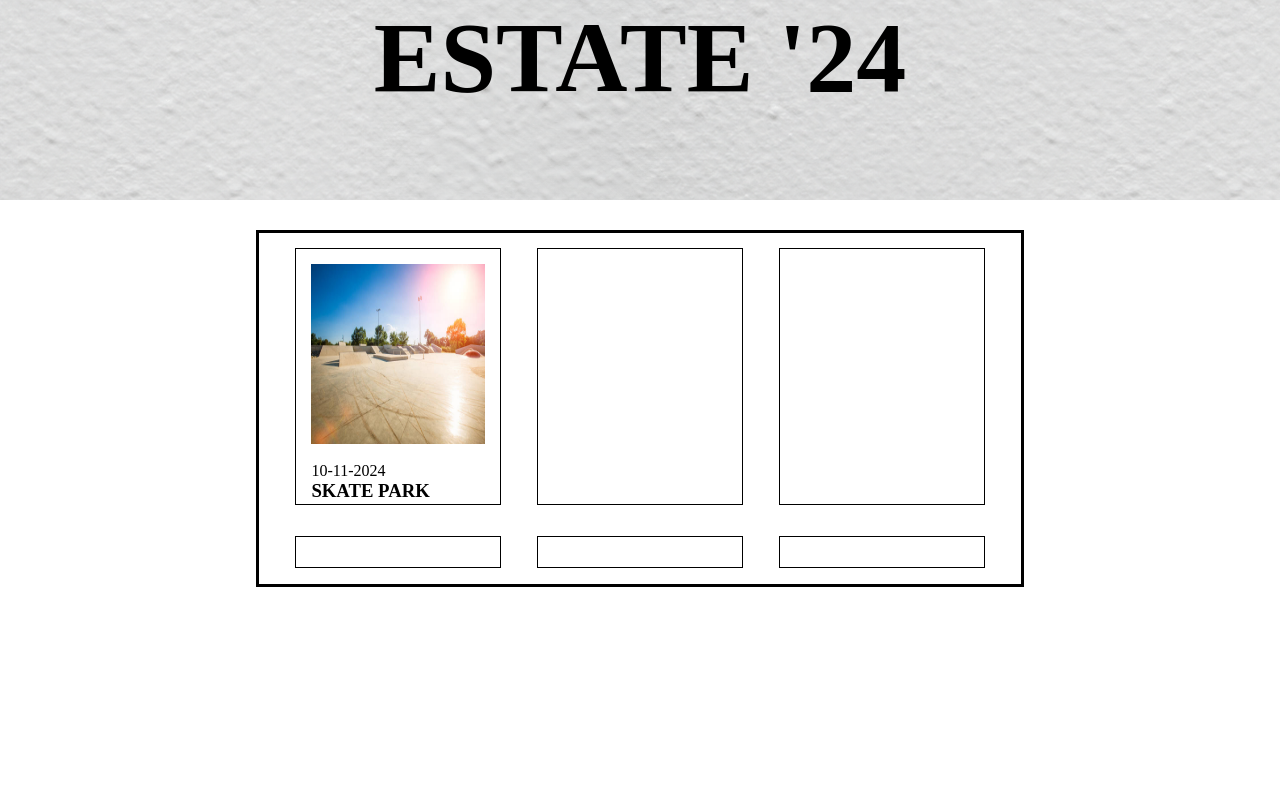
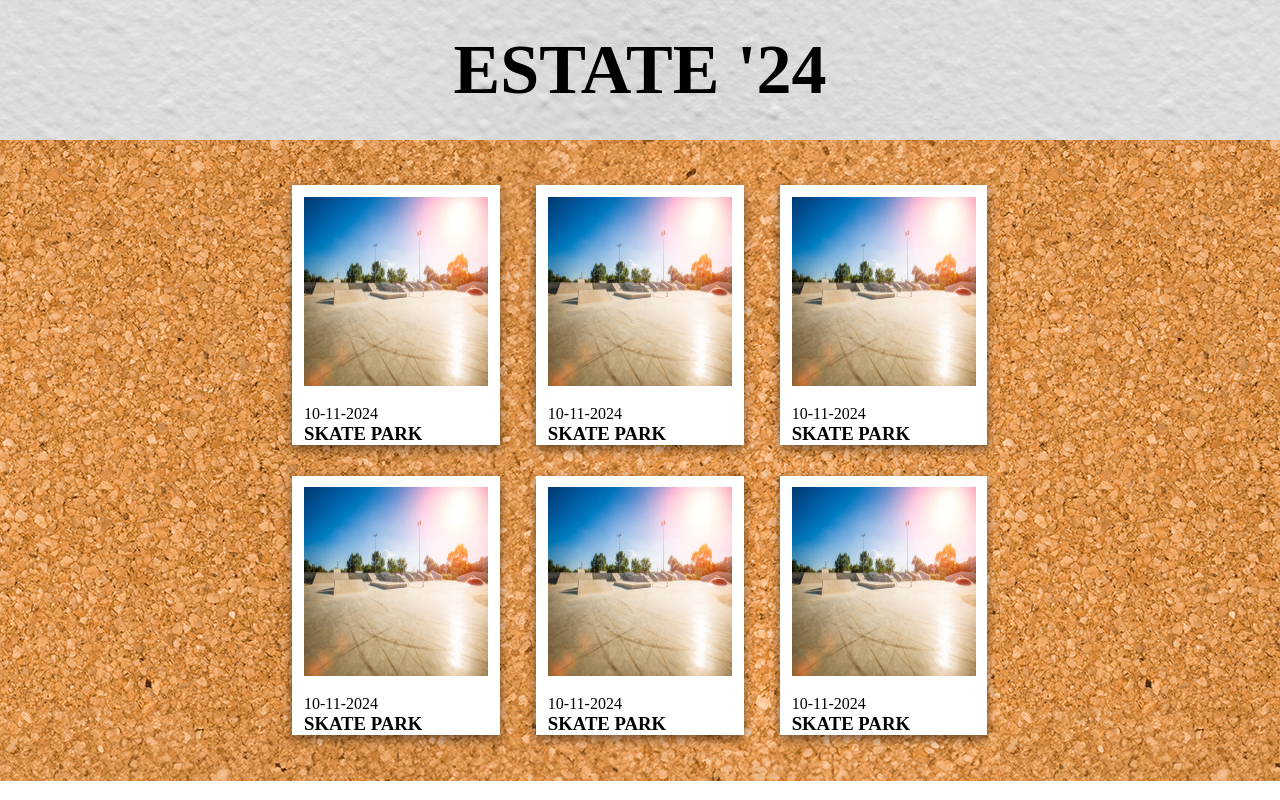
Before and after one commit to Alesbianchi/js-photo-blog, a plain HTML site: page index.html in a window 1280 px wide. Drawn offline with nearby package versions, Linux system fonts and the light colour scheme; a web font is replaced by a local one.

Commit message:
add style

```diff
--- a/css/style.css
+++ b/css/style.css
@@ -8,14 +8,17 @@
 /* regole container */
 .title{
     display: flex;
+    /* centra orizzontalmente */
     justify-content: center;
+    /* centra verticalmente */
+    align-items: center;
     background-image: url(../img/wall.png);
-    height: 200px;
+    height: 140px;
 }
 .main-container {
     display: flex;
     justify-content: center;
-    margin-top: 30px;
+    background-image: url(../img/cork.png);
 }
 
 .container{
@@ -23,18 +26,22 @@
     display: flex;
     flex-wrap: wrap;
     justify-content: space-evenly;
+    margin-top: 30px;
+    margin-bottom: 30px;
     /* DEBUG */
-    border: solid 3px;
+    /* border: solid 3px; */
 
 }
 
 .container-label{
     width: 27%;
-    padding: 2%;
+    padding: 1.5%;
     margin-bottom: 2%;
     margin-top: 2%;
+    background-color: white;
+    box-shadow: 0px 4px 10px rgba(0, 0, 0, 0.5);
     /* DEBUG */
-    border: 1px solid black;
+    /* border: 1px solid black; */
 }
 
 .container-img{
@@ -51,9 +58,11 @@
 h1, h3{
     font-family: Edu Tas Beginner;
 }
+
 h1{
-    font-size: 100px;
+    font-size: 70px;
 }
+
 h3{
     margin-bottom: 30%;
 }
--- a/index.html
+++ b/index.html
@@ -48,11 +48,13 @@
 
                 <!-- sottocontenitore immagini -->
                 <div class="container-img">
-
+                    <img src="./img/prova.jpg" alt="">
                 </div>
 
                 <!-- sottocontenitore testo -->
                 <div class="container-text">
+                    <div class="date">10-11-2024</div>
+                    <h3>SKATE PARK</h3>
 
                 </div>
 
@@ -62,11 +64,13 @@
 
                 <!-- sottocontenitore immagini -->
                 <div class="container-img">
-
+                    <img src="./img/prova.jpg" alt="">
                 </div>
 
                 <!-- sottocontenitore testo -->
                 <div class="container-text">
+                    <div class="date">10-11-2024</div>
+                    <h3>SKATE PARK</h3>
 
                 </div>
 
@@ -76,11 +80,13 @@
 
                 <!-- sottocontenitore immagini -->
                 <div class="container-img">
-
+                    <img src="./img/prova.jpg" alt="">
                 </div>
 
                 <!-- sottocontenitore testo -->
                 <div class="container-text">
+                    <div class="date">10-11-2024</div>
+                    <h3>SKATE PARK</h3>
 
                 </div>
 
@@ -90,11 +96,13 @@
 
                 <!-- sottocontenitore immagini -->
                 <div class="container-img">
-
+                    <img src="./img/prova.jpg" alt="">
                 </div>
 
                 <!-- sottocontenitore testo -->
                 <div class="container-text">
+                    <div class="date">10-11-2024</div>
+                    <h3>SKATE PARK</h3>
 
                 </div>
 
@@ -104,15 +112,18 @@
 
                 <!-- sottocontenitore immagini -->
                 <div class="container-img">
-
+                    <img src="./img/prova.jpg" alt="">
                 </div>
 
                 <!-- sottocontenitore testo -->
                 <div class="container-text">
+                    <div class="date">10-11-2024</div>
+                    <h3>SKATE PARK</h3>
 
                 </div>
 
             </div>
+
 
         </div>
 
```
